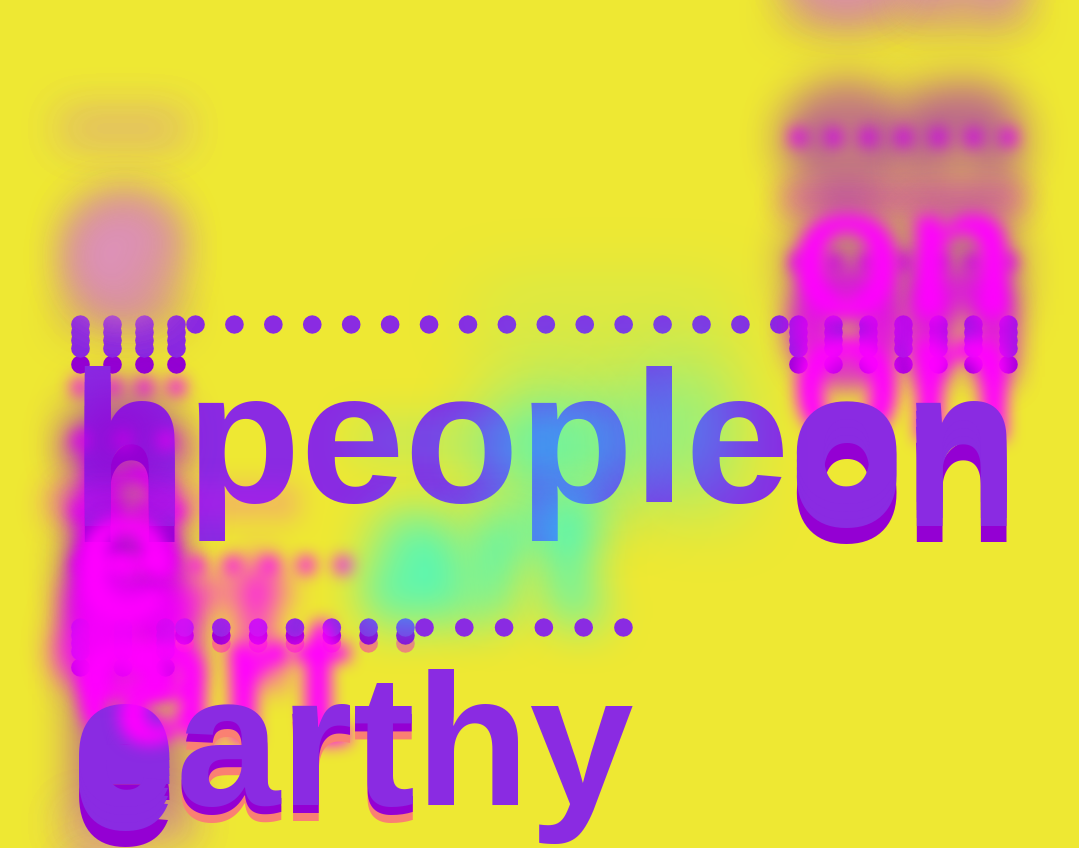
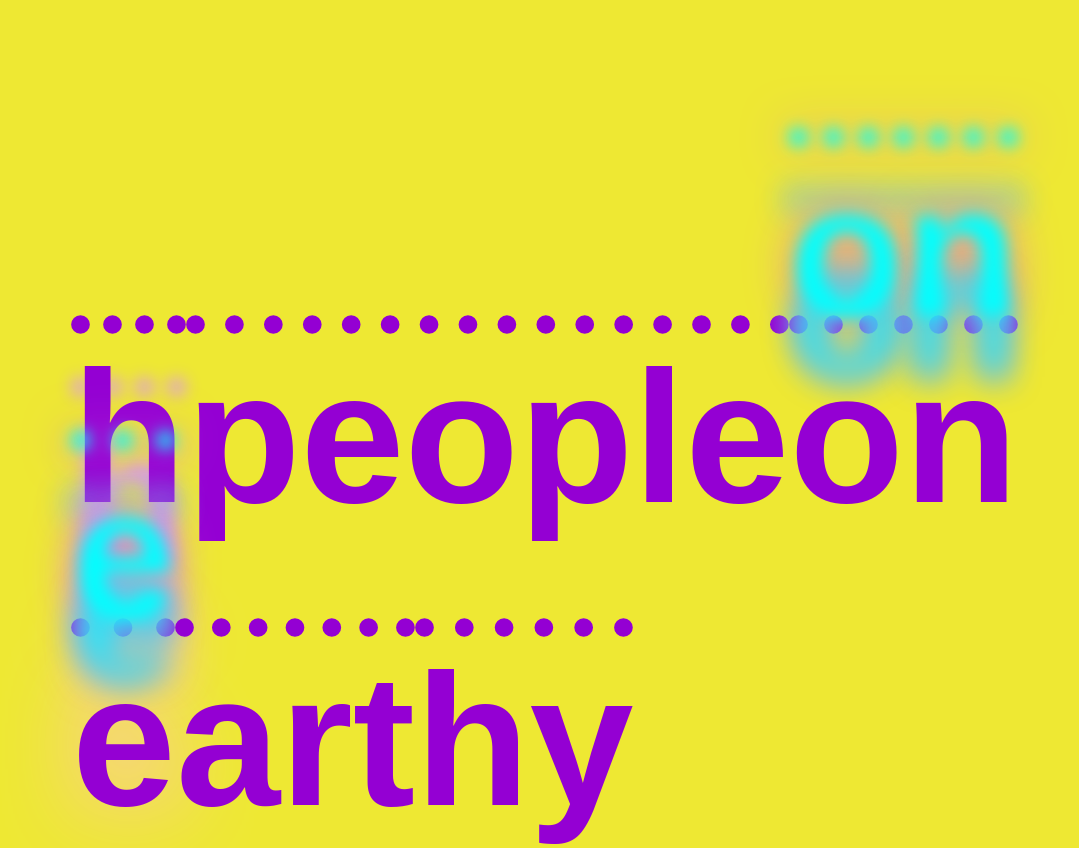
Before and after one commit to webmural/hpeopleonearthy, a website: page index.html in a window 1280 px wide. Shown: the top 848 px of the page, without its empty margins (67-1146 px from the left). Drawn offline with Linux system fonts and the light colour scheme.

Commit message:
fleeksshadow pastel #2

```diff
--- a/poft.css
+++ b/poft.css
@@ -4,13 +4,13 @@
 /* play */
 
 :root {
-  --tape-luvu: aquamarine;
-  --tape-blaq: blueviolet;
+  --tape-luvu: powderblue;
+  --tape-blaq: darkviolet;
 }
 
 ::selection {
   background: darkviolet;
-  color: gold;
+  color: wheat;
 }
 
 :focus {
@@ -25,44 +25,24 @@
 
 .poft {
   text-shadow:
-    0 1vh 0 darkviolet,
-    0 2vh 0 salmon,
-    -2rem -2rem 2pc magenta,
-    -1rem -1rem 1pc magenta,
+    -1rem -1rem 1pc orange,
+    -2rem -2rem 2pc orange,
     3rem -3rem 3pc cyan,
-    5rem -5rem 5pc cyan;
+    5rem -5rem 5pc cyam;
 }
 
 .feet {
   text-shadow:
-    0 1vh 0,
-    0 2vh 0,
-    0 3vh 0 blueviolet,
-    0 5vh 0 darkviolet,
-    0rem 3rem 1pc magenta,
-    0rem 2rem 2pc magenta,
-    0rem 1rem 1pc magenta,
-    0rem 2rem 2pc darkviolet,
-    0rem 3rem 3pc darkviolet,
-    0rem 5rem 3pc darkviolet,
-    0rem 8rem 3pc plum,
-    0rem 8rem 3pc salmon,
-    0rem 8rem 3pc blueviolet;
+    0rem 1rem 1pc plum,
+    0rem 2rem 2pc plum,
+    0rem 3rem 3pc pink,
+    0rem 5rem 5pc pink;
 }
 
 .wind {
   text-shadow:
-    0 1vh 0,
-    0 2vh 0,
-    0 3vh 0 blueviolet,
-    0 5vh 0 darkviolet,
-    0rem -3rem 1pc magenta,
-    0rem -2rem 2pc magenta,
-    0rem -1rem 1pc magenta,
-    0rem -2rem 2pc darkviolet,
-    0rem -3rem 3pc darkviolet,
-    0rem -5rem 3pc darkviolet,
-    0rem -8rem 3pc plum,
-    0rem -8rem 3pc salmon,
-    0rem -8rem 3pc blueviolet;
+    0rem -3rem 1pc aqua,
+    0rem -2rem 2pc aqua,
+    0rem -2rem 2pc orchid,
+    0rem -3rem 3pc orchid;
 }
```
